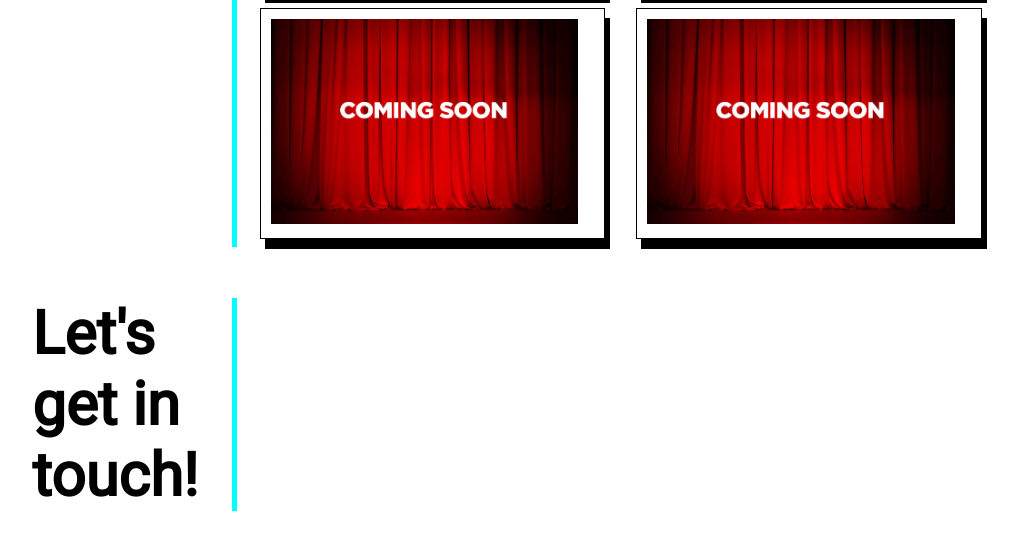
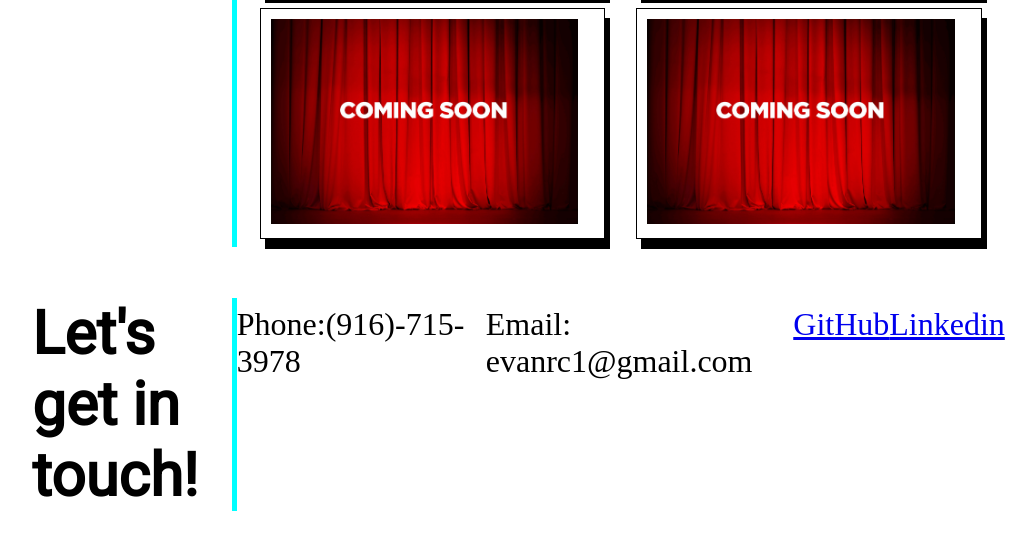
Before and after one commit to EvanRC/Wired-Portfolio, a plain HTML site: page index.html in a window 1280 px wide. Shown: the part 1869-2418 px from the top of the page, without its empty margins (96-1132 px from the left). Drawn offline with Linux system fonts and the light colour scheme; a web font is replaced by a local one.

Commit message:
added contact links

```diff
--- a/index.html
+++ b/index.html
@@ -120,6 +120,18 @@
         </aside>
 
         <section class="main-content">
+            <ul>
+                <li>Phone:(916)-715-3978</li>
+                <li>Email: evanrc1@gmail.com</li>
+                <li>
+                    <a href="https://github.com/EvanRC">GitHub</a>
+                </li>
+                <li>
+                    <a href="https://www.linkedin.com/in/evan-carlson-34a45021a/">Linkedin</a>
+                </li>
+
+
+            </ul>
 
         </section>
 
```
